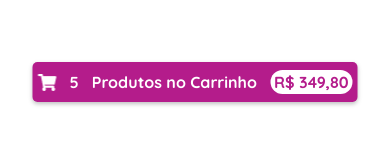
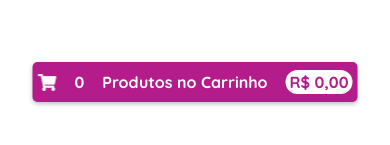
Before and after one commit to enicio/petshop-online-store, a React (Create React App) app: page / in a window 390 px wide. Shown: the part 727-872 px from the top of the page. Built offline with nearby package versions, Linux system fonts and the light colour scheme; no server answers.

Commit message:
starting responsive mode

```diff
--- a/src/components/card/card.js
+++ b/src/components/card/card.js
@@ -1,19 +1,23 @@
 import React,{ useState, useRef, useContext} from 'react';
 
-import addToCart from '../../assets/addCart.svg';
+import addToCartIcon from '../../assets/addCart.svg';
 import { convertCurrency } from '../../service/service';
 import MyContext from '../../store/myContext';
 
 import './card.scss';
 
 function Card(props) {
-  const { setIsModal, setIdProduct } = useContext(MyContext);
+  const { setIsModal, setIdProduct, cartProducts, setCartProducts } = useContext(MyContext);
   const { id, name, img, price, DiscountPrice } = props.product;
 
   function openModal() {
     console.log('ops card')
     setIsModal(true)
     setIdProduct(id)
+  }
+
+  function addToCart() {
+    setCartProducts(() => cartProducts.concat(props.product)  )
   }
 
 
@@ -35,7 +39,7 @@ function Card(props) {
               </div>
           }
           <button>
-            <img src={ addToCart } alt="adicionar"/>
+            <img onClick={ addToCart} src={ addToCartIcon } alt="adicionar"/>
           </button>
         </div>
       </div>
--- a/src/components/cart/cart.js
+++ b/src/components/cart/cart.js
@@ -1,18 +1,32 @@
-import React from 'react';
+import React, { useContext, useEffect, useState } from 'react';
 import cart from '../../assets/cart.png';
 
 import { convertCurrency } from '../../service/service';
+import MyContext from '../../store/myContext';
 
 import './cart.scss';
 
 
 function Cart() {
+  const { cartProducts } = useContext(MyContext);
+  const [ sumPrice, setSumPrice ] = useState(0);
+
+  useEffect(() => {
+    let sum = 0;
+    cartProducts.forEach((product ) => {
+      sum += Number(product.price);
+    })
+    setSumPrice(sum);
+
+   },[cartProducts])
+
+
   return(
     <div className="cart">
         <img src={ cart } alt="cart" />
-        <span className="cart__quantity">5</span>
+        <span className="cart__quantity">{ cartProducts.length }</span>
         <h4 className="cart__text">Produtos no Carrinho</h4>
-        <span className="cart__price">{ convertCurrency(34980)}</span>
+        <span className="cart__price">{ convertCurrency(sumPrice)}</span>
     </div>
   );
 }
--- a/src/components/modal/modal.js
+++ b/src/components/modal/modal.js
@@ -1,14 +1,14 @@
-import { queryAllByPlaceholderText } from "@testing-library/dom";
 import React, { useContext, useState } from "react";
+import { convertCurrency } from "../../service/service";
 import MyContext from "../../store/myContext";
 import "./modal.scss";
 
 function Modal() {
-  const { setIsModal, idProduct, setIdProduct, products } = useContext(MyContext);
+  const { setIsModal, idProduct, setIdProduct, products, cartProducts, setCartProducts  } = useContext(MyContext);
   const [ quantity, setQuantity ] = useState(0)
 
   const productToModal = products.filter((product) => product.id === idProduct)
-  const {name, img, price  } = productToModal[0];
+  const { name, img, price  } = productToModal[0];
 
   function closeModal() {
       setIsModal(false);
@@ -22,6 +22,10 @@ function Modal() {
   function decrement() {
     if(quantity === 0) return
       setQuantity(() => quantity - 1 );
+  }
+
+  function addToCart() {
+    setCartProducts(() => cartProducts.concat(productToModal[0])  )
   }
 
     return(
@@ -51,8 +55,8 @@ function Modal() {
                 <button onClick={ increment } >+</button>
               </div>
               <div className="modal__AddAndPrice__add">
-                <button>Adicionar</button>
-                <span>{ price }</span>
+                <button onClick={ addToCart }>Adicionar</button>
+                <span>{ convertCurrency(price) }</span>
               </div>
             </div>
         </div>
--- a/src/provider/index.js
+++ b/src/provider/index.js
@@ -12,6 +12,7 @@ function Provider({ children }) {
   const [ categorieSearched, setCategorieSearched ] = useState('');
   const [isModal , setIsModal ] = useState(false);
   const [idProduct, setIdProduct ] = useState();
+  const [ cartProducts, setCartProducts ] = useState([]);
 
   useEffect( () => {
     async function fetchData() {
@@ -52,6 +53,8 @@ function Provider({ children }) {
     setIsModal,
     idProduct,
     setIdProduct,
+    cartProducts,
+    setCartProducts,
   };
 
   return (
```
